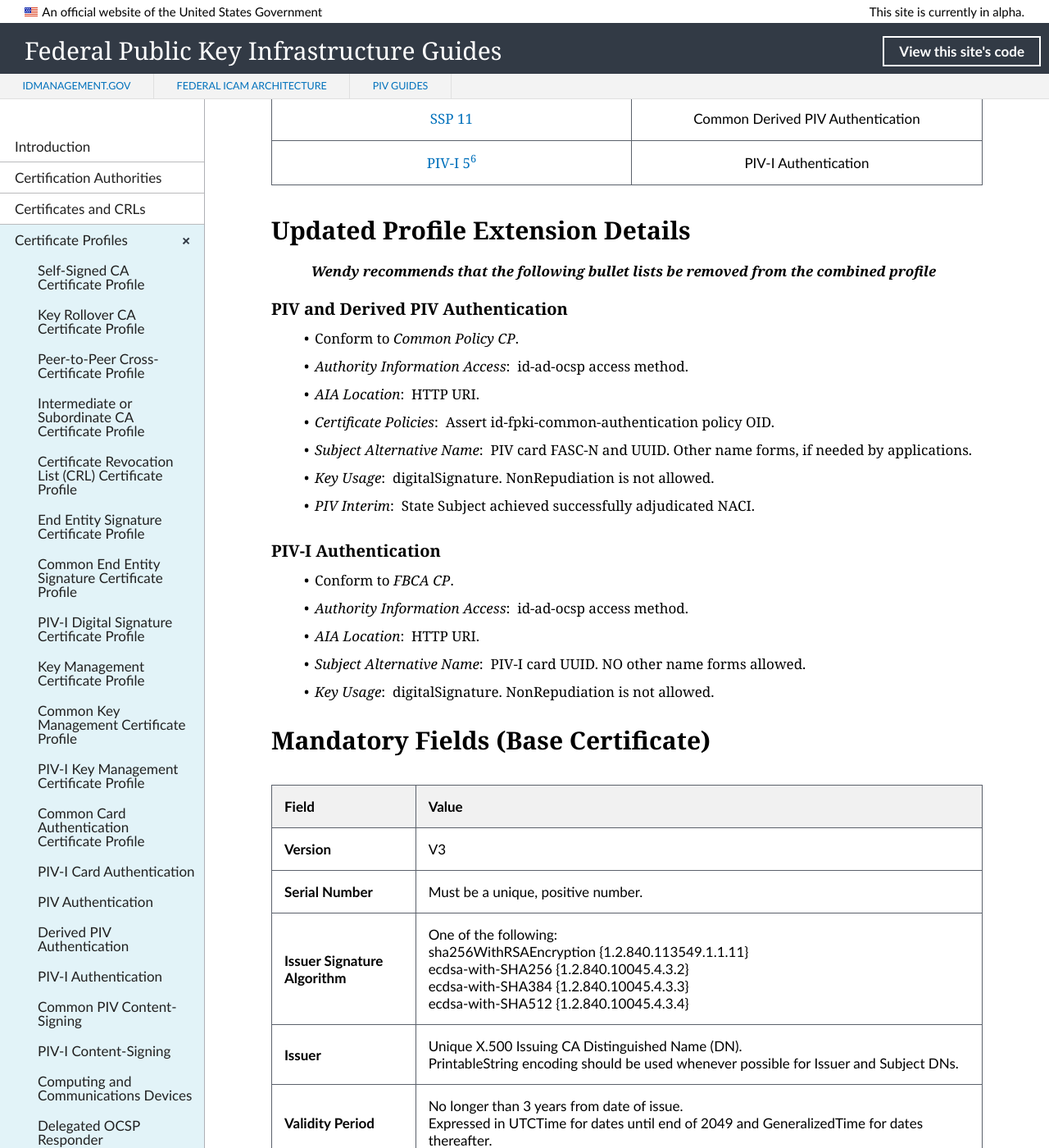
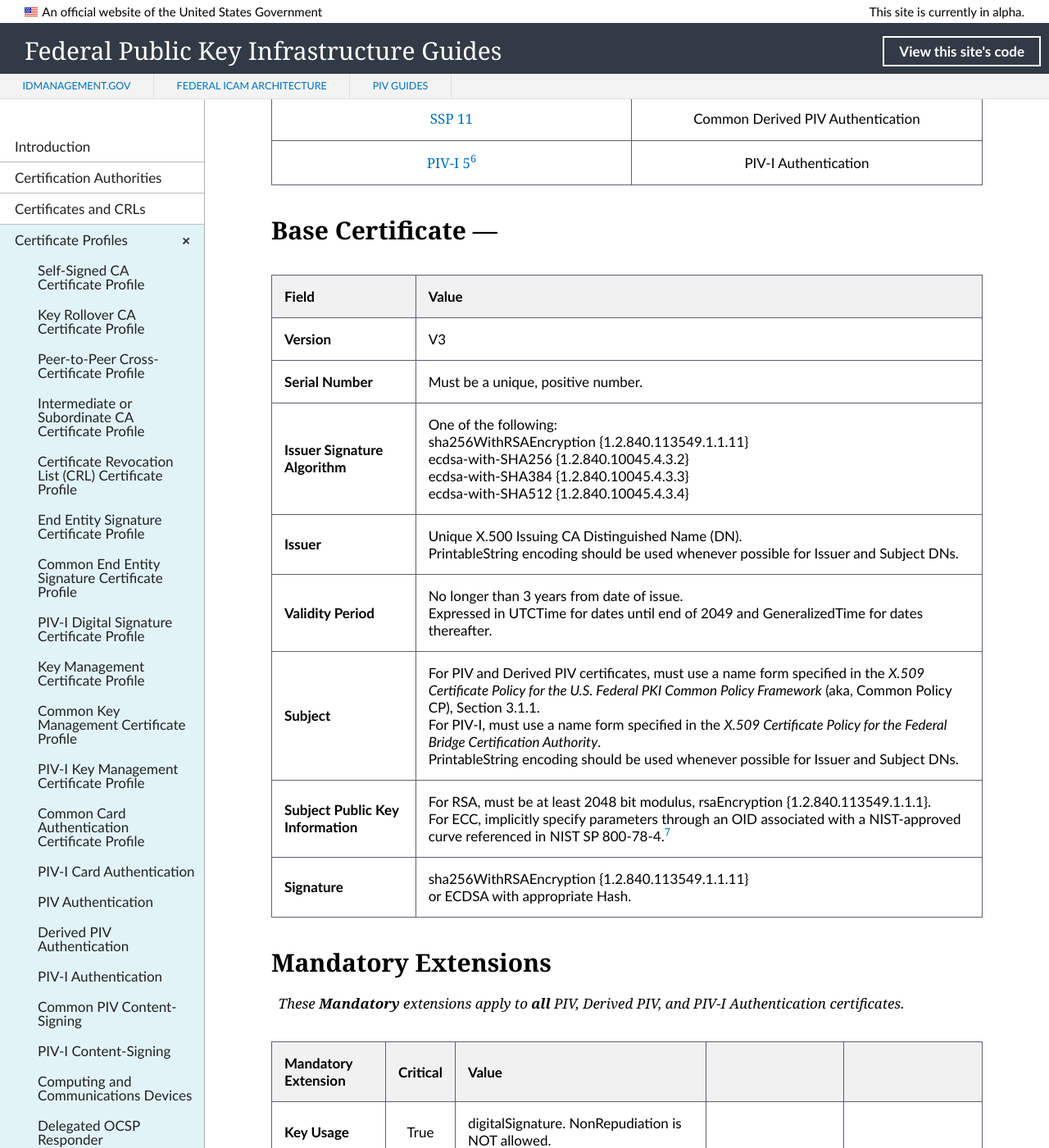
Before and after one commit to GSA/fpki-guides, a Jekyll site: the page built from _profiles/22_all_piv_auth_2.md, in a window 1280 px wide and 1400 px high, scrolled down 568 px. Shown: the whole window at 82% size. Built offline with Jekyll 4.4.1, drawn with Linux system fonts in a browser that asks for light colours; nearby versions of some CDN libraries; library files that are not in the unit come from our copies.

Commit message:
Update 22_all_piv_auth_2.md
Remove bullet list from intro

```diff
--- a/_profiles/22_all_piv_auth_2.md
+++ b/_profiles/22_all_piv_auth_2.md
@@ -16,30 +16,7 @@ This profile supersedes three previously published profile worksheets:
 |  [SSP 11](https://www.idmanagement.gov/wp-content/uploads/sites/1171/uploads/fpki-cert-profile-ssp.pdf){:target="_blank"}  |  Common Derived PIV Authentication  |
 |   [PIV-I 5](https://www.idmanagement.gov/wp-content/uploads/sites/1171/uploads/fpki-pivi-cert-profiles.pdf){:target="_blank"}<sup>[6](#6)</sup>  | PIV-I Authentication  |
 
-## Updated Profile Extension Details
-<!--Have these extensions indeed been updated since the prevous 3 (superseded) worksheets? Unclear why this information should be upfront unless there is something new for the user (i.e., "What's New for This Version" or "What Has Changed"). Reason for the limited subset of extension details here should be explained/understood.-->
-
-> **_Wendy recommends that the following bullet lists be removed from the combined profile_**
-
-### PIV and Derived PIV Authentication
-
-* Conform to _Common Policy CP_.
-* _Authority Information Access_:&nbsp;&nbsp;id-ad-ocsp access method.
-* _AIA Location_:&nbsp;&nbsp;HTTP URI.
-* _Certificate Policies_:&nbsp;&nbsp;Assert id-fpki-common-authentication policy OID.
-* _Subject Alternative Name_:&nbsp;&nbsp;PIV card FASC-N and UUID. Other name forms, if needed by applications.
-* _Key Usage_:&nbsp;&nbsp;digitalSignature. NonRepudiation is not allowed.
-* _PIV Interim_:&nbsp;&nbsp;State Subject achieved successfully adjudicated NACI.
-
-### PIV-I Authentication
-
-* Conform to _FBCA CP_.
-* _Authority Information Access_:&nbsp;&nbsp;id-ad-ocsp access method.
-* _AIA Location_:&nbsp;&nbsp;HTTP URI.
-* _Subject Alternative Name_:&nbsp;&nbsp;PIV-I card UUID. NO other name forms allowed.
-* _Key Usage_:&nbsp;&nbsp;digitalSignature. NonRepudiation is not allowed.
-
-## Mandatory Fields (Base Certificate)
+## Base Certificate&nbsp;&mdash;&nbsp;
 
 | **Field**  | **Value**                             |
 | :--------  | :-------------------------------     |
```
